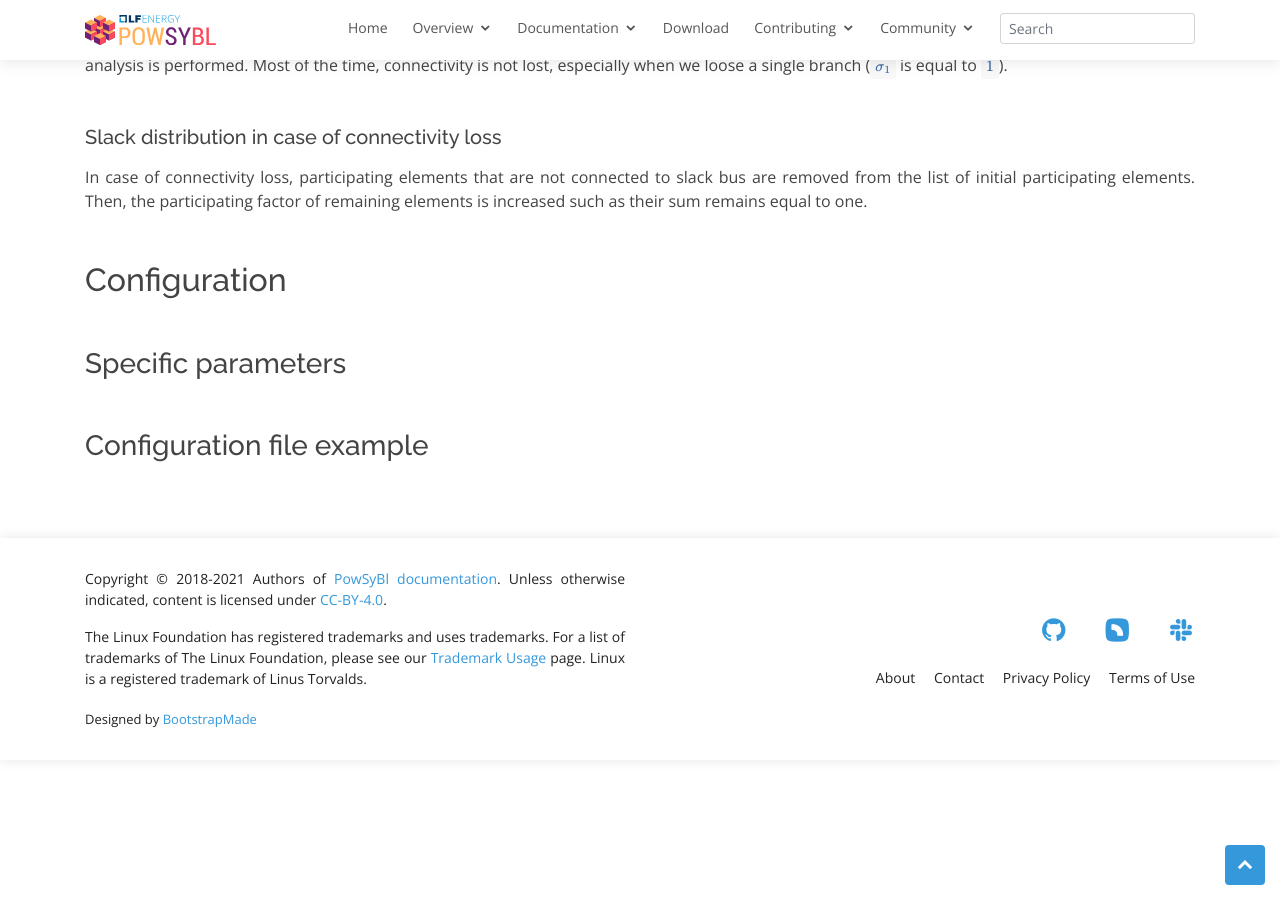
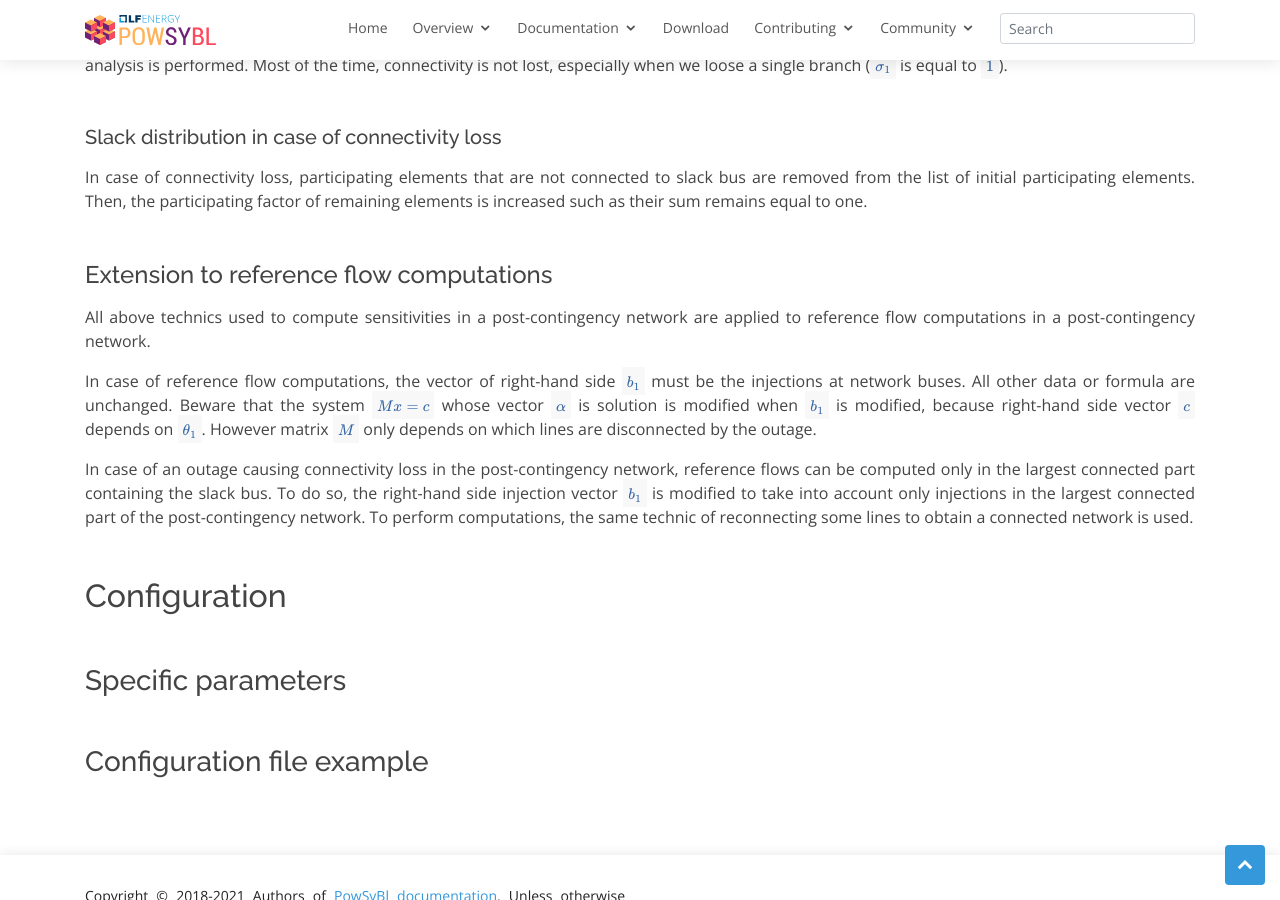
Before and after one commit to powsybl/powsybl.github.io, a Jekyll site: the page built from pages/documentation/simulation/sensitivity/openlf.md, in a window 1280 px wide and 900 px high, scrolled down 5236 px. Built offline with Jekyll 4.4.1, drawn with Linux system fonts in a browser that asks for light colours; our own code applies the rules of GitHub Pages for plain Markdown files.

Commit message:
Extension to reference flow computations
Signed-off-by: Hadrien <hadrien.godard@artelys.com>

```diff
--- a/pages/documentation/simulation/sensitivity/openlf.md
+++ b/pages/documentation/simulation/sensitivity/openlf.md
@@ -190,6 +190,15 @@
 In case of connectivity loss, participating elements that are not connected to slack bus are removed from the list of initial participating elements.
 Then, the participating factor of remaining elements is increased such as their sum remains equal to one.
 
+#### Extension to reference flow computations
+
+All above technics used to compute sensitivities in a post-contingency network are applied to reference flow computations in a post-contingency network.
+
+In case of reference flow computations, the vector of right-hand side $$b_1$$ must be the injections at network buses. All other data or formula are unchanged. Beware that the system $$Mx = c$$ whose vector $$\alpha$$ is solution is modified when $$b_1$$ is modified, because right-hand side vector $$c$$ depends on $$\theta_1$$. However matrix $$M$$ only depends on which lines are disconnected by the outage.
+
+In case of an outage causing connectivity loss in the post-contingency network, reference flows can be computed only in the largest connected part containing the slack bus. To do so, the right-hand side injection vector $$b_1$$ is modified to take into account only injections in the largest connected part of the post-contingency network. To perform computations, the same technic of reconnecting some lines to obtain a connected network is used.
+
+
 ## Configuration
 
 ### Specific parameters
```
